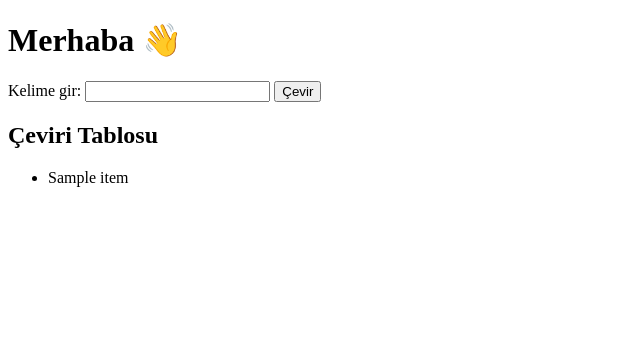
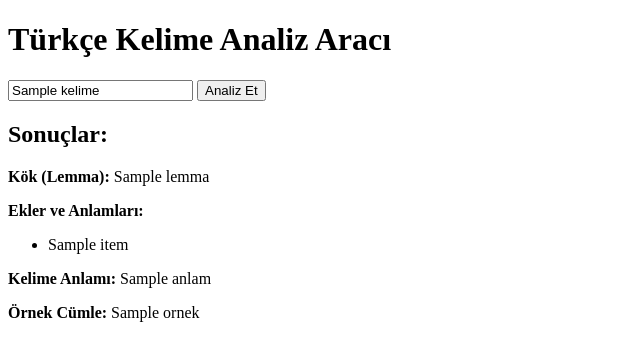
Before and after one commit to cnrrdgn/kelimeanaliz, a Flask app: template templates/index.html in a window 1280 px wide. Shown: the top 361 px of the page, without its empty margins (0-640 px from the left). Run offline with Flask 3, Linux system fonts and the light colour scheme; the template is opened without the code that fills it: most values are stand-ins (such as "Sample title", 1, 10 or a date in 2020).

Commit message:
Otomatik g├╝ncelleme

```diff
--- a/app.py
+++ b/app.py
@@ -66,14 +66,25 @@ def index():
     kelime = ""
     anlam = ""
     ornek = ""
+    translate_list = []
+
     if request.method == "POST":
         kelime = request.form["kelime"]
         sonuc = analize(kelime)
         if sonuc:
             anlam, ornek = getMeaningAndExample(sonuc.lemma)
+            translate_list = translateTable(sonuc.analysis)  # Burada analiz edilen ekleri çeviriyoruz
 
-    return render_template("index.html", sonuc=sonuc, kelime=kelime, anlam=anlam, ornek=ornek, TranslateData=TranslateData, translateTable=translateTable)
+    return render_template(
+        "index.html",
+        sonuc=sonuc,
+        kelime=kelime,
+        anlam=anlam,
+        ornek=ornek,
+        TranslateData=TranslateData,
+        translateTable=translate_list
+    )
 
 if __name__ == "__main__":
-    port = int(os.environ.get("PORT", 5000))  # Render PORT değişkenini kullanır
+    port = int(os.environ.get("PORT", 5000))  # Render ya da local port
     app.run(host="0.0.0.0", port=port)
--- a/templates/index.html
+++ b/templates/index.html
@@ -1,33 +1,27 @@
 <!DOCTYPE html>
-<html>
+<html lang="tr">
 <head>
-    <title>Çeviri Uygulaması</title>
-    <meta charset="UTF-8">
+    <meta charset="UTF-8" />
+    <title>Türkçe Kelime Analizi</title>
 </head>
 <body>
-    <h1>Merhaba 👋</h1>
-
+    <h1>Türkçe Kelime Analiz Aracı</h1>
     <form method="post">
-        <label for="kelime">Kelime gir:</label>
-        <input type="text" id="kelime" name="kelime">
-        <button type="submit">Çevir</button>
+        <input type="text" name="kelime" placeholder="Bir kelime girin" value="{{ kelime }}" required />
+        <button type="submit">Analiz Et</button>
     </form>
 
     {% if sonuc %}
-        <h2>Sonuç:</h2>
-        <p><strong>Kelime:</strong> {{ kelime }}</p>
-        <p><strong>Anlam:</strong> {{ anlam }}</p>
-        <p><strong>Örnek:</strong> {{ ornek }}</p>
-        <p><strong>Çeviri:</strong> {{ TranslateData }}</p>
-    {% endif %}
-
-    {% if translateTable %}
-        <h2>Çeviri Tablosu</h2>
+        <h2>Sonuçlar:</h2>
+        <p><strong>Kök (Lemma):</strong> {{ sonuc.lemma }}</p>
+        <p><strong>Ekler ve Anlamları:</strong></p>
         <ul>
             {% for item in translateTable %}
                 <li>{{ item }}</li>
             {% endfor %}
         </ul>
+        <p><strong>Kelime Anlamı:</strong> {{ anlam }}</p>
+        <p><strong>Örnek Cümle:</strong> {{ ornek }}</p>
     {% endif %}
 </body>
 </html>
```
